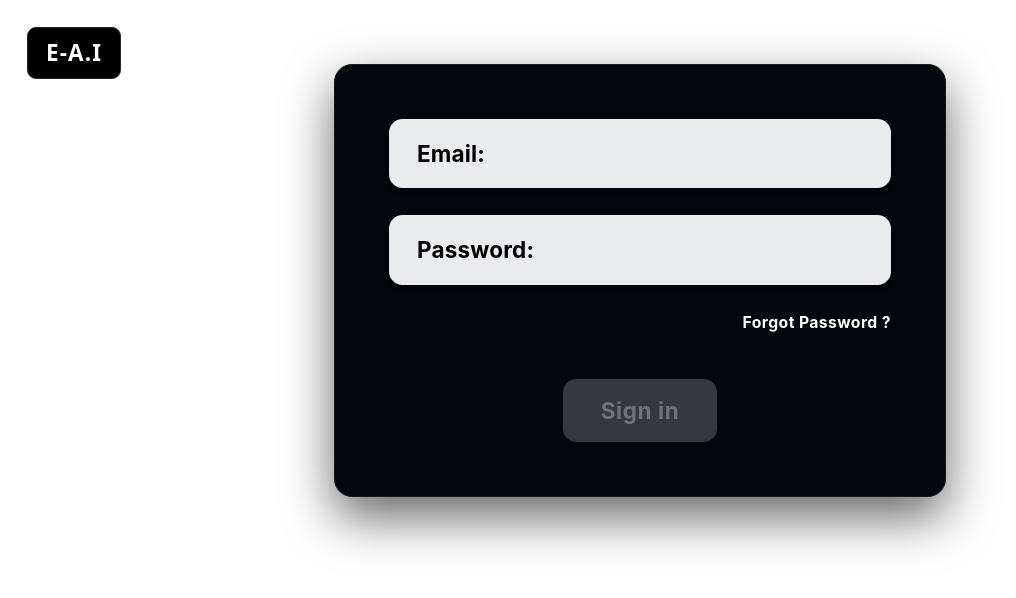
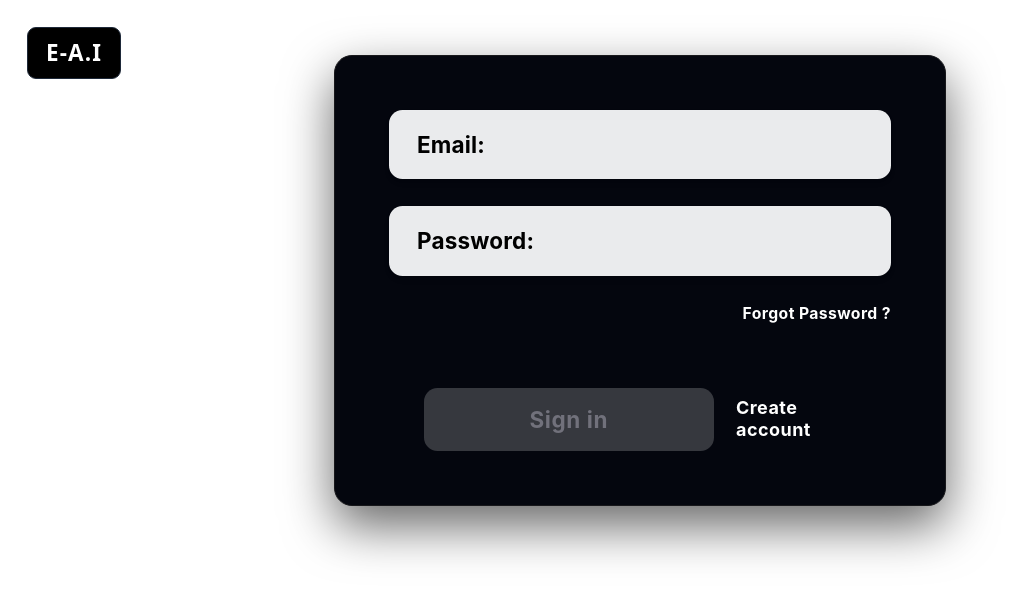
Before and after one commit to Phawaaaz/Etech, a React (Vite) app: page /login in a window 1280 px wide. Shown: the top 598 px of the page, without its empty margins (0-1016 px from the left). Built offline with nearby package versions, Linux system fonts and the light colour scheme.

Commit message:
Modified Login Page: Added navigation to Sign Up page and improved layout for buttons

```diff
--- a/src/pages/Login.jsx
+++ b/src/pages/Login.jsx
@@ -1,4 +1,5 @@
 import { useState } from "react";
+import { useNavigate } from "react-router-dom";
 import SignBrandHeader from "../components/SignBrandHeader";
 import formFields from "../data/formFields";
 import SignUpForm from "../components/SignUpForm";
@@ -19,6 +20,8 @@ export default function Login() {
     const { name, value } = e.target;
     setLoginData((prev) => ({ ...prev, [name]: value }));
   };
+
+  const navigate = useNavigate();
   return (
     <>
       <SignBrandHeader />
@@ -52,7 +55,7 @@ export default function Login() {
               Forgot Password ?
             </button>
 
-            <div>
+            <div className="flex items-center justify-center gap-5 w-full max-w-sm mx-auto mt-4">
               <button
                 type="submit"
                 disabled={!isFormValid}
@@ -65,6 +68,14 @@ export default function Login() {
               >
                 Sign in
               </button>
+
+              <button
+                type="button"
+                onClick={navigate("/sign-up")}
+                className="text-white text-base font-bold leading-tight hover:text-zinc-300 text-left transition-colors cursor-pointer tracking-wide whitespace-pre-line max-w-[120px] select-none bg-transparent outline-none border-none"
+              >
+                Create account
+              </button>
             </div>
           </form>
         </div>
```
